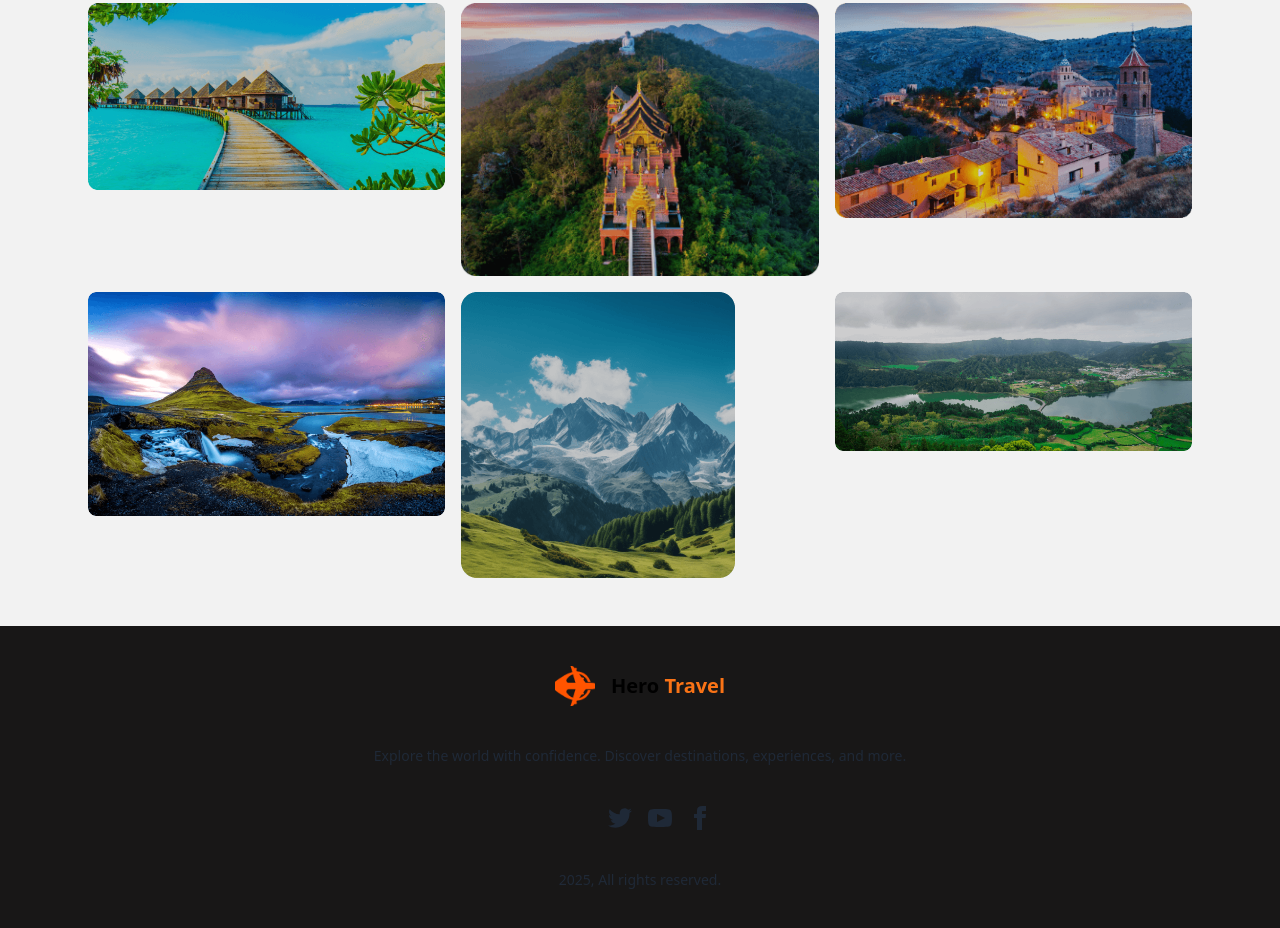
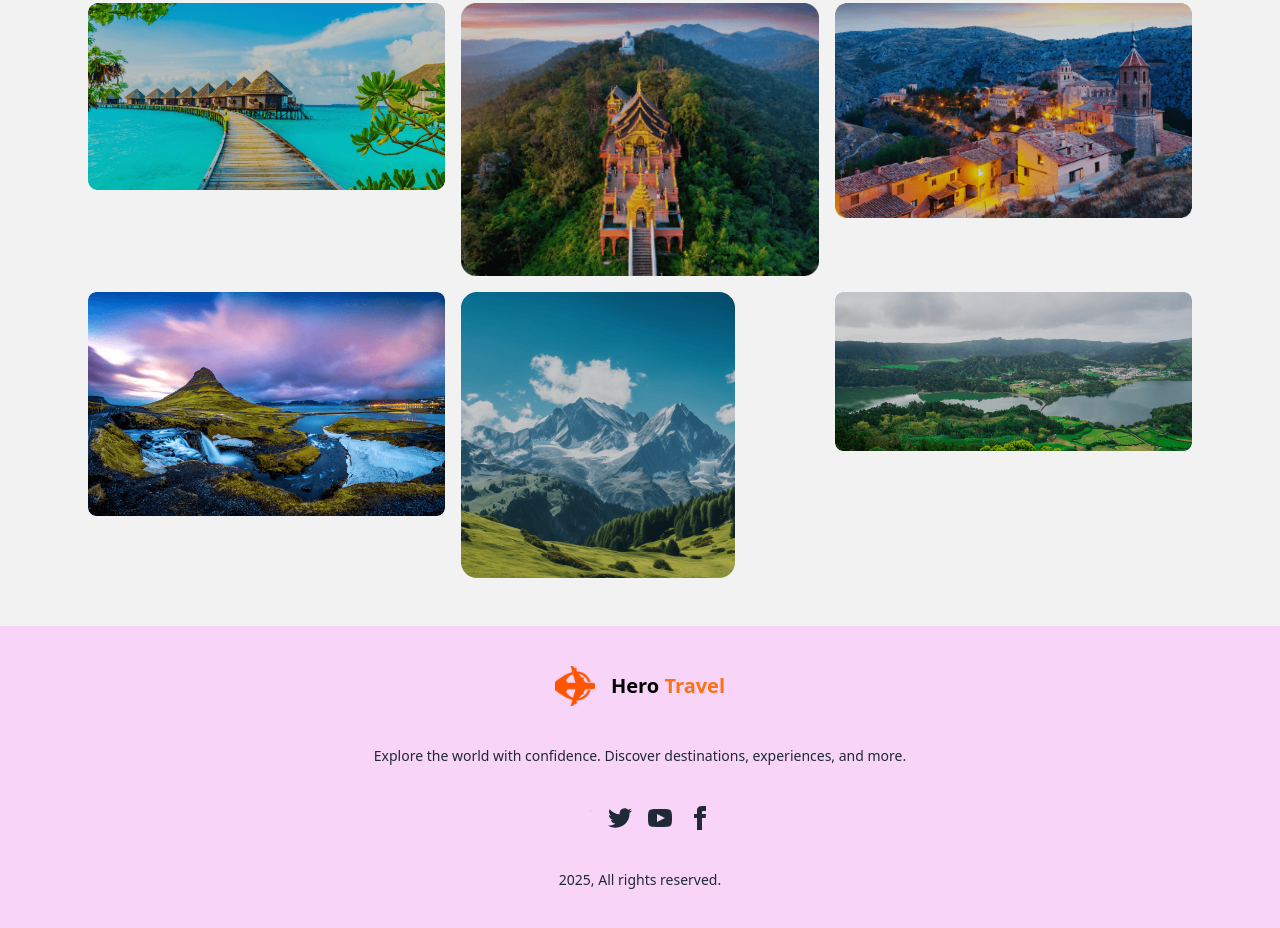
Before and after one commit to Maisha-Maliha29/C231427-mid, a plain HTML site: page index.html in a window 1280 px wide. Shown: the part 1327-2255 px from the top of the page. Drawn offline with nearby package versions, Linux system fonts and the light colour scheme.

Commit message:
index.html

```diff
--- a/index.html
+++ b/index.html
@@ -86,7 +86,7 @@
 
 
     <!-- Footer -->
-    <footer class="footer footer-center p-10 bg-base-300 text-base-content" style="background-color: rgb(24, 23, 23)"; color: rgb(23,24,24)>
+    <footer class="footer footer-center p-10 bg-base-300 text-base-content" style="background-color: rgb(249, 212, 249)"; color: rgb(23,24,24)>
         <div class="flex items-center space-x-2">
             <img src="images/navicon.png" alt="Logo" class="w-10 h-10 object-cover rounded" />
             <div class="font-bold text-xl">
```
